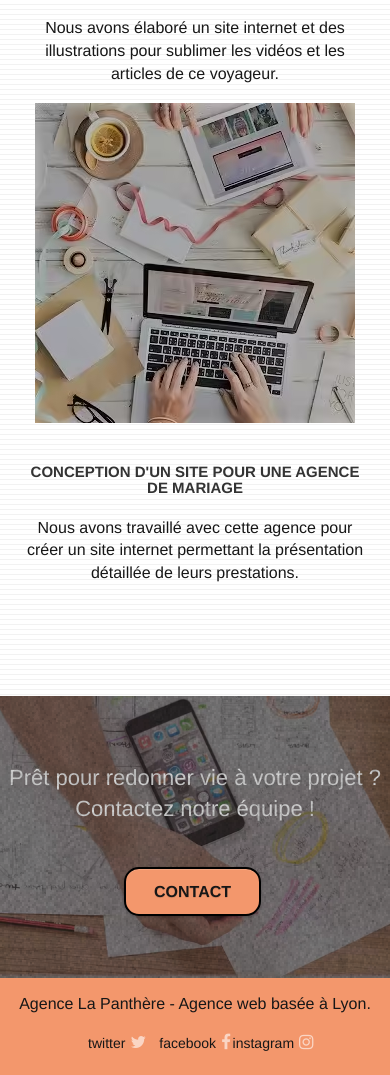
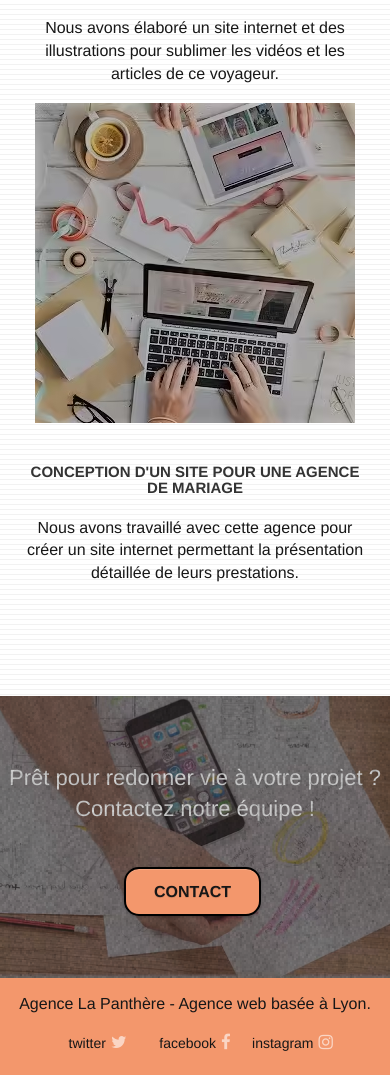
Before and after one commit to ZeroDev013/P4, a plain HTML site: page index.html in a window 390 px wide. Shown: the part 3956-5031 px from the top of the page. Drawn offline with Linux system fonts and the light colour scheme.

Commit message:
publish test

```diff
--- a/css/style.css
+++ b/css/style.css
@@ -835,7 +835,7 @@ h4 {
 }
 .col-sm-3{
     border-radius: 15px;
-    width: 12%;
+
 }
 
 .col-sm-4{
@@ -1052,7 +1052,7 @@ a{
 }
 @media (max-width: 590px) {
     .col-sm-3{
-        width: 20%;
+        width: 25%;
     }
 }
 @media (max-width: 767px) {
```
Also changed, not shown: index.html (+0 -3 lines).
